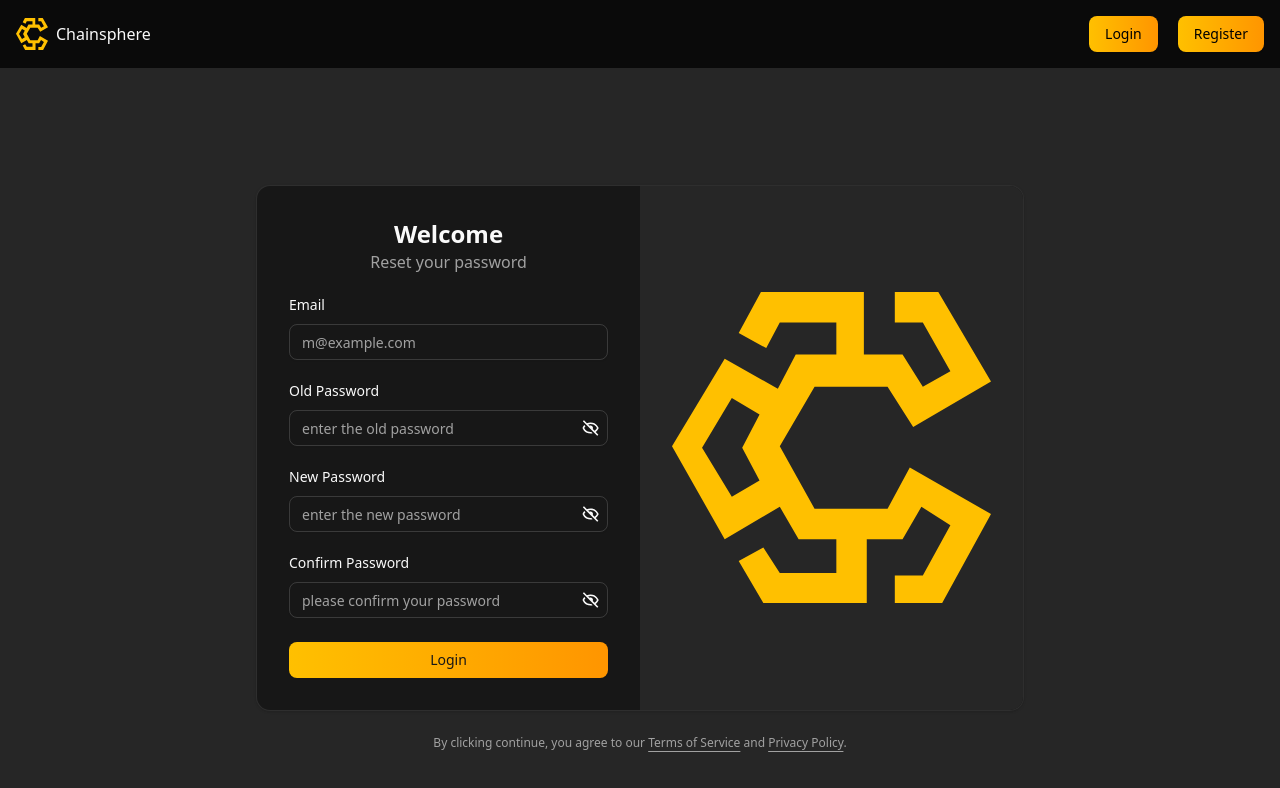
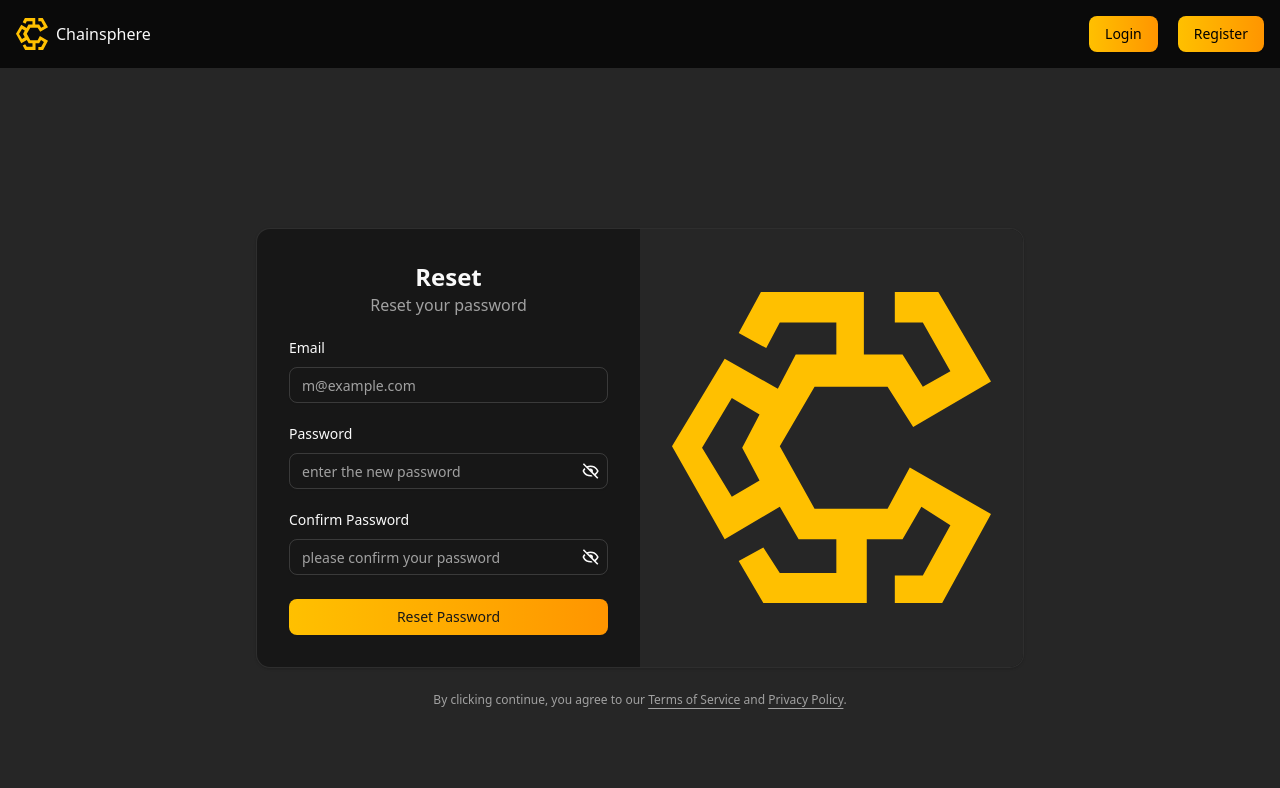
Before and after one commit to rishavmahapatra/chainsphere-frontend, a Next.js app: page /resetPassword in a window 1280 px wide. Shown: the top 788 px of the page. Built offline with nearby package versions, Linux system fonts and the light colour scheme.

Commit message:
Logout button added

```diff
--- a/src/Use_Context/authContext.jsx
+++ b/src/Use_Context/authContext.jsx
@@ -17,10 +17,10 @@ export const AuthContextProvider = ({children}) =>{
             setAuthUser(token);
             setuserDetails(user);
         }
-    }, []);
+    }, [localStorage.getItem("token")]);
 
     return(
-        <AuthContext.Provider value={{authUser, userDetails}}>
+        <AuthContext.Provider value={{authUser, userDetails,setAuthUser,setuserDetails}}>
             {children}
         </AuthContext.Provider>
     );
--- a/src/components/Navbar.jsx
+++ b/src/components/Navbar.jsx
@@ -6,6 +6,7 @@ import { userAuth } from "@/Use_Context/authContext";
 
 function Navbar() {
   const {authUser,userDetails} = userAuth();
+
   let user = {};
   if(authUser && userDetails){
      user  = JSON.parse(userDetails);
@@ -34,9 +35,17 @@ function Navbar() {
          </>
           :
           <>
-          <h2 className="username ">
+         <div className="wrapper flex gap-3 justify-center items-center">
+         <h2 className="username ">
             {user?.firstName}
           </h2>
+          <Link className="cursor-pointer mx-2" href="/login">
+            <Button onClick={()=>{localStorage.removeItem("token");
+}} className="z-50 cursor-pointer text-black hover:bg-gray-200">
+              Logout
+            </Button>
+          </Link>
+         </div>
           </>}
         </div>
       </nav>
--- a/src/components/login-form.jsx
+++ b/src/components/login-form.jsx
@@ -10,8 +10,10 @@ import { useRouter } from "next/navigation";
 import { toast } from "sonner"
 import { BiShow } from "react-icons/bi";
 import { BiHide } from "react-icons/bi";
+import { userAuth } from "@/Use_Context/authContext";
 
 export function LoginForm({ className, ...props }) {
+
   const router = useRouter();
 
   const [formData, setFormData] = useState({
@@ -31,7 +33,6 @@ export function LoginForm({ className, ...props }) {
       );
       const token = response.data.data.token;
       const user = response.data.data.user;
-      console.log("the data is here from lcoal ", user)
       localStorage.setItem("token", token);
       localStorage.setItem("user", JSON.stringify(user));
 
--- a/src/components/resetPasswordForm.jsx
+++ b/src/components/resetPasswordForm.jsx
@@ -15,56 +15,27 @@ export function ResetPasswordForm() {
   const router = useRouter();
 
   const [showPassword, setShowPassword] = useState({
-    oldPassword: false,
-    newPassword: false,
+    password: false,
     confirmPassword: false,
   });
 
   const [formData, setFormData] = useState({
     email: "",
-    oldPassword: "",
-    newPassword: "",
+    password: "",
     confirmPassword: "",
   });
 
   const token  = localStorage.getItem("token")
-
-  const handleShowPassword = (passwordId) => {
-    switch (passwordId) {
-      case "oldPassword":
-        setShowPassword({
-          ...showPassword,
-          oldPassword: !showPassword.oldPassword,
-        });
-        break;
-      case "newPassword":
-        setShowPassword({
-          ...showPassword,
-          newPassword: !showPassword.newPassword,
-        });
-        break;
-      case "confirmPassword":
-        setShowPassword({
-          ...showPassword,
-          confirmPassword: !showPassword.confirmPassword,
-        });
-        break;
-
-      default:
-        break;
-    }
-    console.log("password id  update ", showPassword);
-  };
 
   const handleSubmit = async (e) => {
     e.preventDefault();
 
     try {
       const response = await axios.post(
-        "https://api.chainsphere.tech/api/v1/user/changePassword",
+        "https://api.chainsphere.tech/api/v1/user/change-password",
         formData,{
             headers:{
-                'Authorization': `Bearer ${token}`,
+                'Authorization': `Bearer eyJhbGciOiJIUzI1NiIsInR5cCI6IkpXVCJ9.eyJ1c2VySWQiOjcsImVtYWlsIjoiYXZAeW9wbWFpbC5jb20iLCJpYXQiOjE3NDQzNzM1MjgsImV4cCI6MTc0NDYzMjcyOH0.fx_89L3Ppn1yGZfhorf3Ti0HpwFMSz6DtomhROeVZLc`,
             }
         }
       );
@@ -78,6 +49,7 @@ export function ResetPasswordForm() {
       console.log(error);
     }
   };
+  console.log("the reset passwrod is here ", formData)
 
   return (
     <div className={cn("flex  flex-col gap-6")}>
@@ -86,7 +58,7 @@ export function ResetPasswordForm() {
           <form onSubmit={handleSubmit} className="p-6 md:p-8">
             <div className="flex  flex-col gap-6">
               <div className="flex flex-col items-center text-center">
-                <h1 className="text-2xl font-bold">Welcome</h1>
+                <h1 className="text-2xl font-bold">Reset</h1>
                 <p className="text-muted-foreground text-balance">
                   Reset your password
                 </p>
@@ -106,23 +78,23 @@ export function ResetPasswordForm() {
               </div>
               <div className="grid gap-3">
                 <div className="flex items-center">
-                  <Label htmlFor="oldPassword">Old Password</Label>
+                  <Label htmlFor="password">Password</Label>
                 </div>
                <div className="inputWrapper flex relative">
                <Input
-                    id="oldPassword"
-                    type={`${showPassword.oldPassword ? "text" : "password"}`}
-                    value={formData.oldPassword}
+                  id="password"
+                  type={`${showPassword.password ? "text" : "password"}`}
+                  value={formData.password}
                   onChange={(e) =>
-                      setFormData({ ...formData, oldPassword: e.target.value })
+                    setFormData({ ...formData, password: e.target.value })
                   }
-                    placeholder="enter the old password"
+                  placeholder="enter the new password"
                   required
                 />
-                  {showPassword.oldPassword ? (
+                 {showPassword.password ? (
                     <span
                       onClick={() => {
-                        handleShowPassword("oldPassword");
+                        setShowPassword({...showPassword, password: !showPassword.password})
                       }}
                       className="showIcon absolute right-2 top-[50%] translate-y-[-50%] "
                     >
@@ -132,45 +104,7 @@ export function ResetPasswordForm() {
                   ) : (
                     <span
                       onClick={() => {
-                        handleShowPassword("oldPassword");
-                      }}
-                      className="showIcon absolute right-2 top-[50%] translate-y-[-50%] "
-                    >
-                      {" "}
-                      <BiHide fontSize={"1.2rem"} />{" "}
-                    </span>
-                  )}
-                </div>
-              </div>
-              <div className="grid gap-3">
-                <div className="flex items-center">
-                  <Label htmlFor="newPassword">New Password</Label>
-                </div>
-               <div className="inputWrapper flex relative">
-               <Input
-                  id="newPassword"
-                  type={`${showPassword.newPassword ? "text" : "password"}`}
-                  value={formData.newPassword}
-                  onChange={(e) =>
-                    setFormData({ ...formData, newPassword: e.target.value })
-                  }
-                  placeholder="enter the new password"
-                  required
-                />
-                 {showPassword.newPassword ? (
-                    <span
-                      onClick={() => {
-                        handleShowPassword("newPassword");
-                      }}
-                      className="showIcon absolute right-2 top-[50%] translate-y-[-50%] "
-                    >
-                      {" "}
-                      <BiShow fontSize={"1.2rem"} />{" "}
-                    </span>
-                  ) : (
-                    <span
-                      onClick={() => {
-                        handleShowPassword("newPassword");
+                        setShowPassword({...showPassword, password: !showPassword.password})
                       }}
                       className="showIcon absolute right-2 top-[50%] translate-y-[-50%] "
                     >
@@ -201,7 +135,7 @@ export function ResetPasswordForm() {
                  {showPassword.confirmPassword ? (
                     <span
                       onClick={() => {
-                        handleShowPassword("confirmPassword");
+                        setShowPassword({...showPassword, confirmPassword: !showPassword.confirmPassword})
                       }}
                       className="showIcon absolute right-2 top-[50%] translate-y-[-50%] "
                     >
@@ -211,7 +145,7 @@ export function ResetPasswordForm() {
                   ) : (
                     <span
                       onClick={() => {
-                        handleShowPassword("confirmPassword");
+                        setShowPassword({...showPassword, confirmPassword: !showPassword.confirmPassword})
                       }}
                       className="showIcon absolute right-2 top-[50%] translate-y-[-50%] "
                     >
@@ -224,7 +158,7 @@ export function ResetPasswordForm() {
               </div>
 
               <Button type="submit" className="w-full">
-                Login
+                Reset Password
               </Button>
             </div>
           </form>
```
Lines whose indentation alone changed are shown as unchanged.
